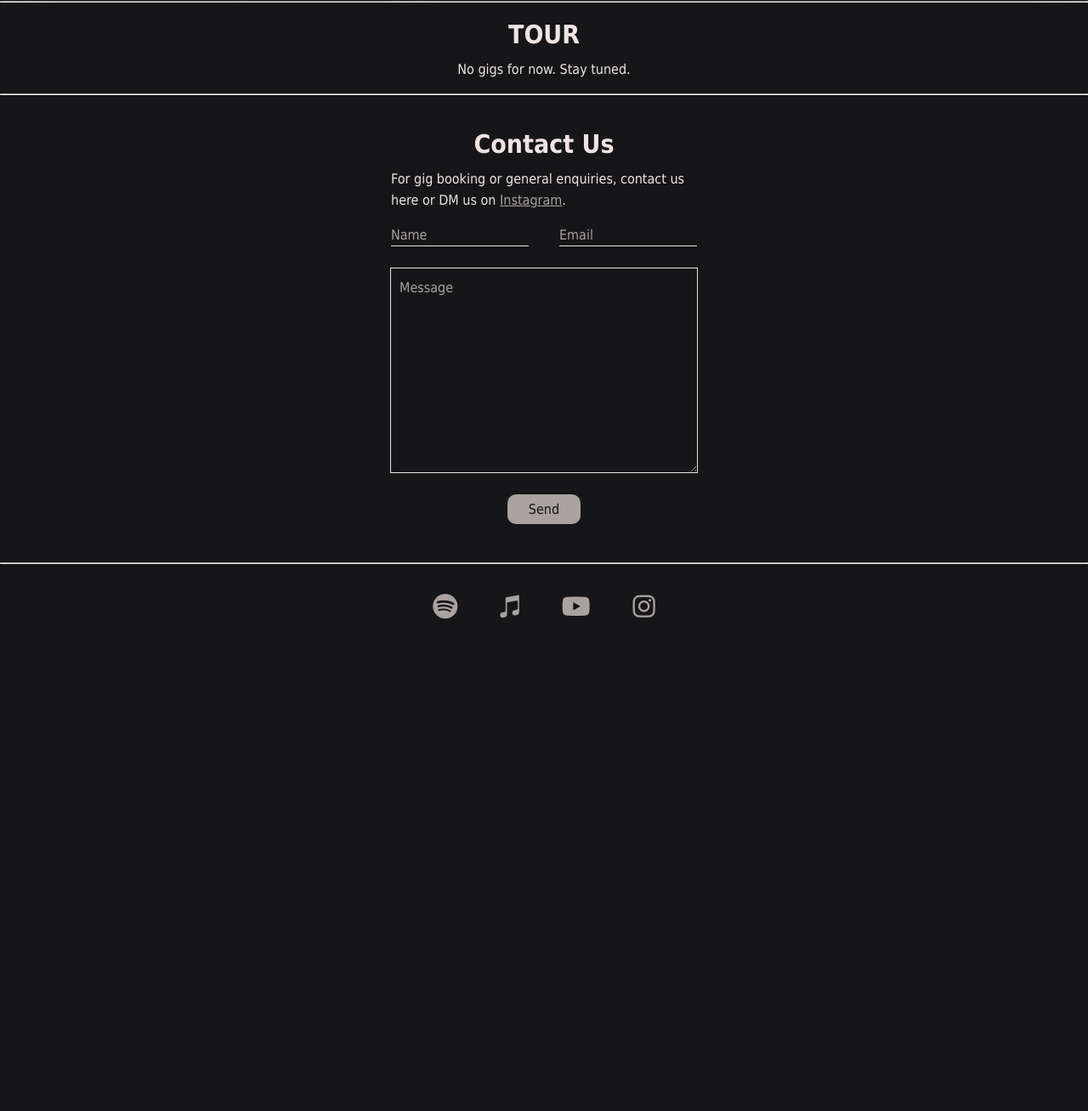
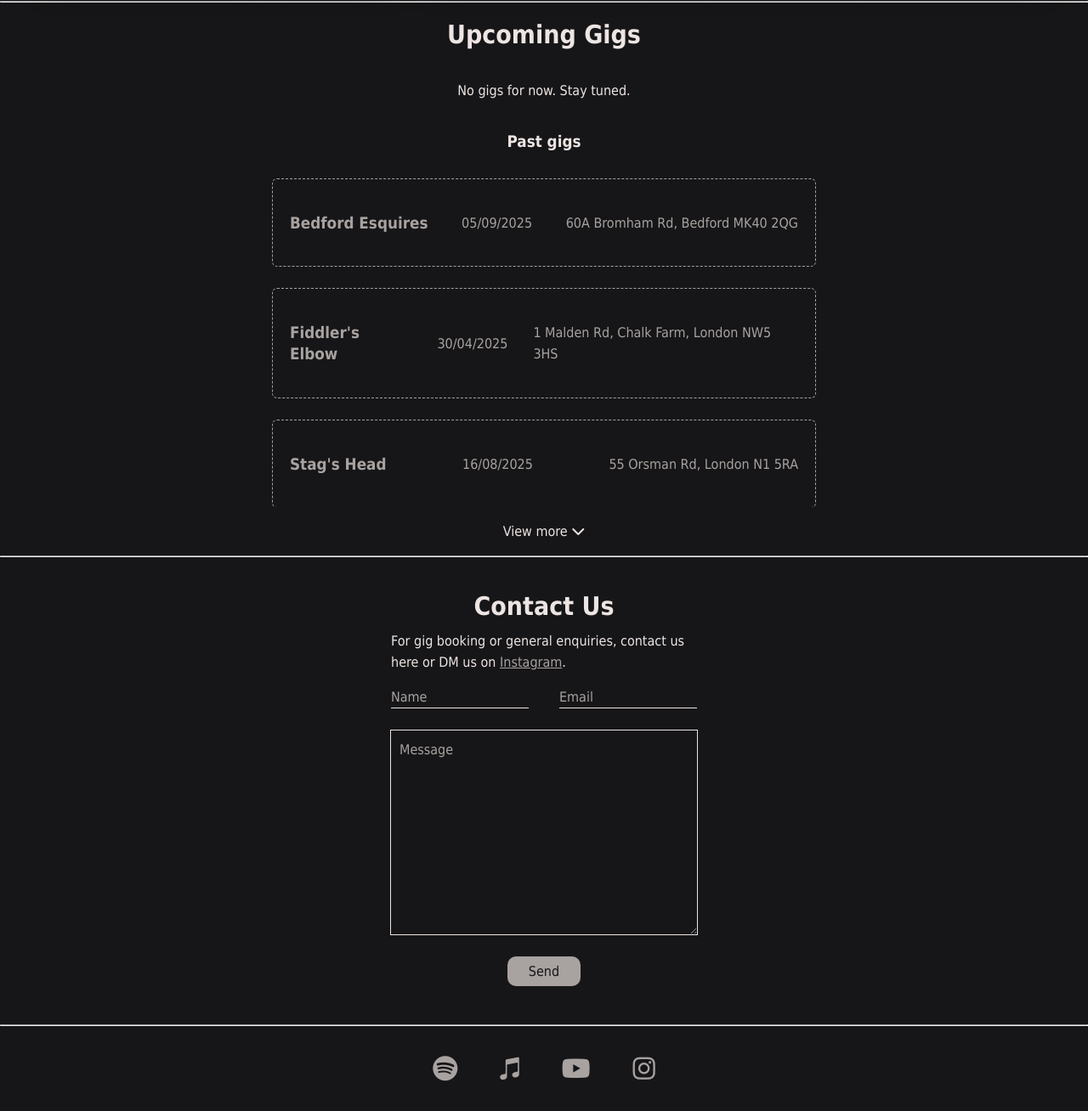
Before and after one commit to ReasonMaster44/Nose-Ghost-website, a Flask app: page / in a window 1280 px wide. Shown: the part 611-1919 px from the top of the page at 85% size. Before the commit the page ends 1340 px from the top, so only its background shows below. Run offline with Flask 3, Linux system fonts and the light colour scheme.

Commit message:
add past gigs in tour section

```diff
--- a/app.py
+++ b/app.py
@@ -2,6 +2,7 @@ from flask import Flask, render_template, request, flash, redirect, url_for
 from flask_mail import Mail, Message
 import secrets
 import os
+from get_gigs import get_gigs
 
 app = Flask(__name__)
 app.secret_key = secrets.token_hex(16)
@@ -35,7 +36,7 @@ def index():
         except Exception as e:
             flash(f"Error sending message: {e}", "danger")
 
-    return render_template("index.html")
+    return render_template("index.html", gigs=get_gigs())
 
 
 @app.route("/about")
--- a/data/gigs.json
+++ b/data/gigs.json
@@ -1,44 +1,72 @@
 {
     "Bedford Esquires": {
-        "date": "05/09/2025"
+        "date": "05/09/2025",
+        "ticket-link": "",
+        "location": "60A Bromham Rd, Bedford MK40 2QG"
     },
     "Fiddler's Elbow": {
-        "date": "03/09/2025"
+        "date": "03/09/2025",
+        "ticket-link": "",
+        "location": "1 Malden Rd, Chalk Farm, London NW5 3HS"
     },
     "Stag's Head": {
-        "date": "16/08/2025"
+        "date": "16/08/2025",
+        "ticket-link": "",
+        "location": "55 Orsman Rd, London N1 5RA"
     },
     "Southwark Tavern": {
-        "date": "12/07/2025"
+        "date": "12/07/2025",
+        "ticket-link": "",
+        "location": "22 Southwark St, Greater, London SE1 1TU"
     },
-    "Black Heart": {
-        "date": "28/06/2025"
+    "The Black Heart": {
+        "date": "28/06/2025",
+        "ticket-link": "",
+        "location": "3 Greenland Pl, London NW1 0AP"
     },
     "Claddagh Ring": {
-        "date": "13/06/2025"
+        "date": "13/06/2025",
+        "ticket-link": "",
+        "location": "10 Church Rd, London NW4 4EA"
     },
-    "Old Queen's Head": {
-        "date": "05/06/2025"
+    "The Old Queen's Head": {
+        "date": "05/06/2025",
+        "ticket-link": "",
+        "location": "44 Essex Rd, London N1 8LN"
     },
     "Spice of Life": {
-        "date": "16/05/2025"
+        "date": "16/05/2025",
+        "ticket-link": "",
+        "location": "6 Moor St, London W1D 5NA"
     },
     "Fiddler's Elbow": {
-        "date": "30/04/2025"
+        "date": "30/04/2025",
+        "ticket-link": "",
+        "location": "1 Malden Rd, Chalk Farm, London NW5 3HS"
     },
-    "Trinity Bar": {
-        "date": "25/01/2025"
+    "Trinity": {
+        "date": "25/01/2025",
+        "ticket-link": "",
+        "location": "378-380 Station Rd, Harrow HA1 2DE"
     },
-    "Trinity Bar": {
-        "date": "02/11/2024"
+    "Trinity": {
+        "date": "02/11/2024",
+        "ticket-link": "",
+        "location": "378-380 Station Rd, Harrow HA1 2DE"
     },
-    "Good Mixer": {
-        "date": "26/09/2024"
+    "The Good Mixer": {
+        "date": "26/09/2024",
+        "ticket-link": "",
+        "location": "30 Inverness St, London NW1 7HJ"
     },
     "Walthamstow Trades Hall": {
-        "date": "20/09/2024"
+        "date": "20/09/2024",
+        "ticket-link": "",
+        "location": "61-63 Tower Hamlets Rd, London E17 4RQ"
     },
     "Orford House": {
-        "date": "24/08/2024"
+        "date": "24/08/2024",
+        "ticket-link": "",
+        "location": "73 Orford Rd, London E17 9QR"
     }
 }
--- /dev/null
+++ b/get_gigs.py
@@ -0,0 +1,20 @@
+import json
+from datetime import datetime, date
+
+def get_gigs():
+    with open("data/gigs.json") as file:
+        gigs = json.load(file)
+
+    current_gigs = {}
+    past_gigs = {}
+
+    for venue in list(gigs):
+        gig_date = gigs[venue]["date"]
+
+        if datetime.strptime(gig_date, "%d/%m/%Y").date() < date.today(): # If current gig has already passed
+            past_gigs[venue] = gigs[venue]
+        else:
+            current_gigs[venue] = gigs[venue]
+
+    return {"current-gigs": current_gigs,
+            "past-gigs": past_gigs}
--- a/static/script.js
+++ b/static/script.js
@@ -28,4 +28,16 @@ document.addEventListener("DOMContentLoaded", () => {
             return;
         }
     })
+
+    const view_more = document.getElementById("view-more");
+    const past_gigs = document.getElementById("past-gigs");
+    view_more.addEventListener("click", () => {
+        past_gigs.classList.toggle("active");
+
+        if (view_more.textContent.includes("View more")) {
+            view_more.innerHTML = 'View less <i class="fa-solid fa-chevron-up"></i>';
+        } else {
+            view_more.innerHTML = 'View more <i class="fa-solid fa-chevron-down"></i>';
+        }
+    })
 });
--- a/static/styles/tour.css
+++ b/static/styles/tour.css
@@ -1,20 +1,46 @@
+@media only screen and (max-width: 1100px) {
+    #past-gigs {
+        height: 640px !important;
+    }
+
+    #past-gigs.active {
+        height: auto !important;
+    }
+
+    .gig-card {
+        width: calc(100% - var(--main-margin)) !important;
+    }
+
+    .gig-card p {
+        font-size: 30px !important;
+    }
+}
+
 #tour {
     display: flex;
     flex-direction: column;
     align-items: center;
 }
 
+.gigs {
+    display: flex;
+    flex-direction: column;
+    align-items: center;
+
+    width: 100%;
+}
+
 .gig-card {
     text-decoration: none;
 
-    border: 2px dashed var(--off);
+    border: 2px dashed var(--main);
     border-radius: 6px;
 
     color: var(--off);
 
-    min-width: 50%;
-    max-width: 90%;
+    width: 50%;
     padding: 20px;
+
 
     display: flex;
     justify-content: space-between;
@@ -23,10 +49,42 @@
     gap: 30px;
 
     transition: all 0.2s;
+
+    margin: calc(var(--main-margin) / 4);
 }
 
-.gig-card:hover {
-    border-color: var(--main);
+.gig-card:not(.past-gig):hover {
     color: var(--main);
     border-radius: 15px;
 }
+
+.past-gig {
+    border: 1px dashed var(--off);
+}
+
+#past-gigs {
+    height: 400px;
+
+    overflow: hidden;
+}
+
+#past-gigs.active {
+    height: auto;
+}
+
+#view-more i {
+    transition: all 0.2s;
+}
+
+#view-more:hover i {
+    transform: scale(1.3);
+}
+
+#view-more:hover {
+    cursor: default;
+}
+
+.venue-and-date h3,
+.venue-and-date p {
+    margin: calc(var(--main-margin) / 4);
+}
--- a/templates/about.html
+++ b/templates/about.html
@@ -38,7 +38,7 @@
                 <img class="content-image only-desktop" src="{{ url_for('static', filename='images/all-apollo-audio.webp')}}">
 
                 <article>
-                    <h2>ABOUT</h2>
+                    <h2>About</h2>
                     <p>Nose Ghost is a four-piece punk and indie rock project that delivers fuzz-driven, high energy riffs. With scratchy vocals, crunchy guitars and the occasional harmonica, they boast a sound that is both nostalgic and a breath of fresh air. Their goal on stage is to get the crowds moshing and moving.</p>
                 </article>
             </div>
--- a/templates/index.html
+++ b/templates/index.html
@@ -67,18 +67,44 @@
             <br>
 
             <div id="tour">
-                <h2>TOUR</h2>
-                <p>No gigs for now. Stay tuned.</p>
-                <!--
-                <a href="https://ticketool.co.uk/events-fe/9ecef09e-dc07-460a-b23e-86c9d0458298?promoter=98f3bf22-e7a4-4de7-9f2f-229b53b84e54&fbclid=PAZXh0bgNhZW0CMTEAAaflnql-n6JIe83vm1s7PeULYVjiR_Xkcp20g3s59dB3QRVXxdVQfPboop-qyQ_aem_HqlxHKfkRUTK9clWGmd0oA" target="_blank" class="gig-card">
-                    <h3>The Old Queens Head</h3>
-                    <p>5th June 2025</p>
-                    <p>44 Essex Rd, London N1 8LN</p>
-                </a>
-                -->
+                <div class="gigs">
+                    <h2>Upcoming Gigs</h2>
+                    <br>
+                    {% if gigs['current-gigs'] %}
+                        {% for gig in gigs['current-gigs'] %}
+                            <a href="{{ gig['ticket-link'] }}" target="_blank" class="gig-card">
+                                <div class="venue-and-date only-mobile">
+                                    <h3>{{ gig }}</h3>
+                                    <p>{{ gigs['current-gigs'][gig]['date'] }} - {{ gigs['current-gigs'][gig]['location'] }}</p>
+                                </div>
 
+                                <h3 class="only-desktop">{{ gig }}</h3>
+                                <p class="only-desktop">{{ gigs['current-gigs'][gig]['date'] }}</p>
+                                <p class="only-desktop">{{ gigs['current-gigs'][gig]['location'] }}</p>
+                            </a>
+                        {% endfor %}
+                    {% else %}
+                        <p>No gigs for now. Stay tuned.</p>
+                    {% endif %}
+                </div>
+                <h3>Past gigs</h3>
+                <div class="gigs" id="past-gigs">
+                    {% for gig in gigs["past-gigs"] %}
+                        <div href="{{ gig['ticket-link'] }}" target="_blank" class="gig-card past-gig">
+                            <div class="venue-and-date only-mobile">
+                                <h3>{{ gig }}</h3>
+                                <p>{{ gigs['past-gigs'][gig]['date'] }} - {{ gigs['past-gigs'][gig]['location'] }}</p>
+                            </div>
+
+                            <h3 class="only-desktop">{{ gig }}</h3>
+                            <p class="only-desktop">{{ gigs['past-gigs'][gig]['date'] }}</p>
+                            <p class="only-desktop">{{ gigs['past-gigs'][gig]['location'] }}</p>
+                        </div>
+                    {% endfor %}
+                </div>
+
+                <p id="view-more">View more <i class="fa-solid fa-chevron-down"></i></p>
             </div>
-
             <hr>
             <br>
 
```
